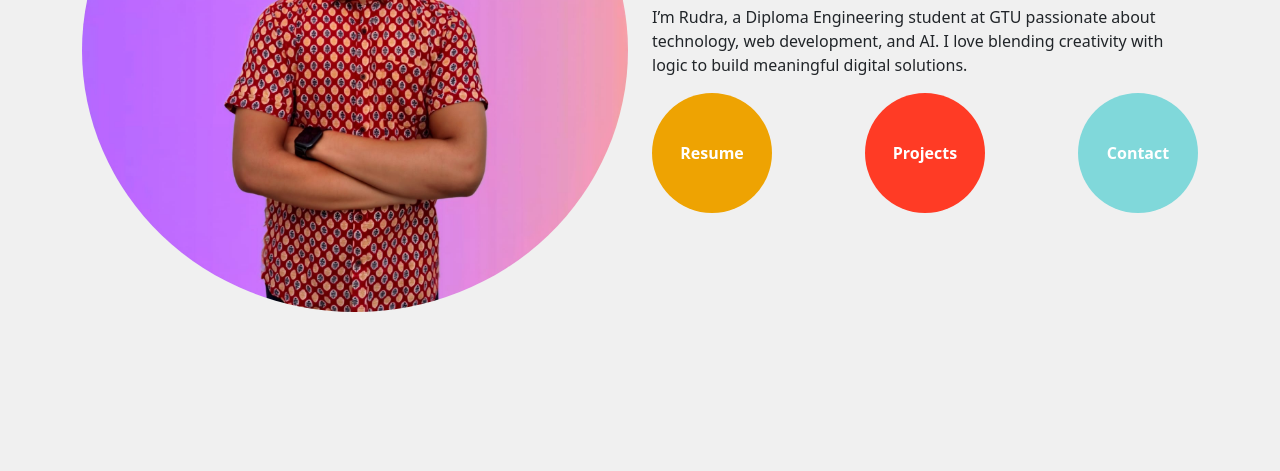
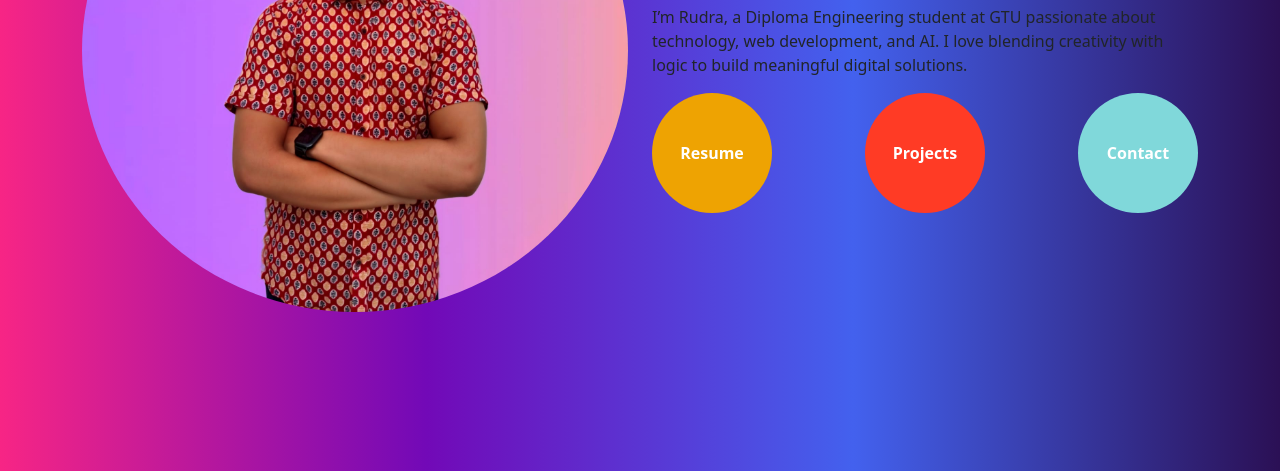
Before and after one commit to Rudra-Joshi0509/my-portfolio, a plain HTML site: page index.html in a window 1280 px wide. Shown: the part 329-800 px from the top of the page. Drawn offline with nearby package versions, Linux system fonts and the light colour scheme.

Commit message:
Update index.html

```diff
--- a/index.html
+++ b/index.html
@@ -35,7 +35,10 @@
       vertical-align: middle;
     }
     body {
-      background-color: #f0f0f0;
+      background: linear-gradient(270deg, #2b1055, #4361ee, #7209b7, #f72585);
+  background-repeat: no-repeat;
+  background-attachment: fixed;
+  background-size: cover;
       padding-top: 70px;
     }
     /* Circle Buttons */
```
